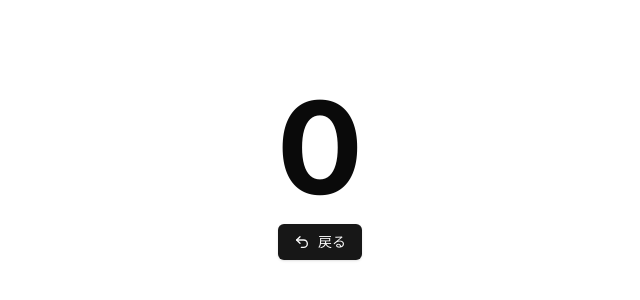
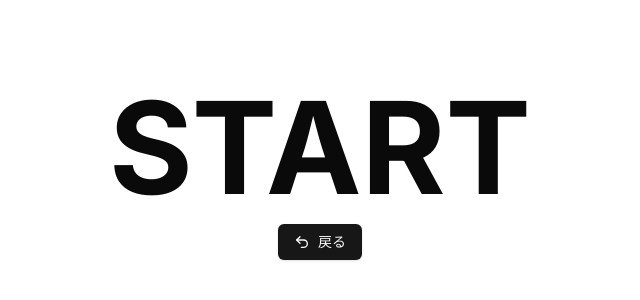
Before and after one commit to nikachu2012/robocon_timer, a Next.js app: page /timer in a window 1280 px wide. Shown: the part 228-528 px from the top of the page, without its empty margins (320-960 px from the left). Built offline with nearby package versions, Linux system fonts and the light colour scheme.

Commit message:
[add] 音声再生を追加とカウントダウンからカウントアップに変更

```diff
--- a/app/timer/page.tsx
+++ b/app/timer/page.tsx
@@ -10,33 +10,46 @@ export default function TimerPage() {
     const searchParams = useSearchParams();
     const time = parseInt(searchParams.get("t") || "0") || 0;
 
-    const [timer, setTimer] = useState<number>(time);
+    const [timer, setTimer] = useState<number>(-6);
     const timerRef = useRef(timer)
+
+    const playerRef = useRef(null);
 
     useEffect(() => {
         timerRef.current = timer;
     }, [timer]);
 
     useEffect(() => {
-        setTimer(time);
 
         const intervalID = setInterval(() => {
-            if (timerRef.current > 0) {
-                setTimer(timer => timer - 1);
+            console.log("setinterval called")
+            if ((time - timerRef.current) > 0) {
+                setTimer(timer => timer + 1);
             }
             else {
                 clearInterval(intervalID);
             }
+
+            if ((time - timerRef.current) == 4) {
+                console.log("play")
+
+                // if (playerRef.current != null)
+                playerRef.current.play();
+            }
+
             console.log("looppp")
         }, 1000);
-
         return () => clearInterval(intervalID)
     }, []);
 
 
     return <>
         <div className="w-[100vw] h-[100vh] flex items-center justify-center flex-col gap-3">
-            <div className="text-9xl font-bold">{timer}</div>
+            <div className="text-9xl font-bold">{timer == -6 ? "READY" : (timer == 0 || timer == 1) ? "START" : Math.abs(timer)}</div>
+            <audio
+                src="/jihou.mp3"
+                ref={playerRef}
+            />
 
             <Link href={"/"}>
                 <Button><Undo2 />戻る</Button>
```
